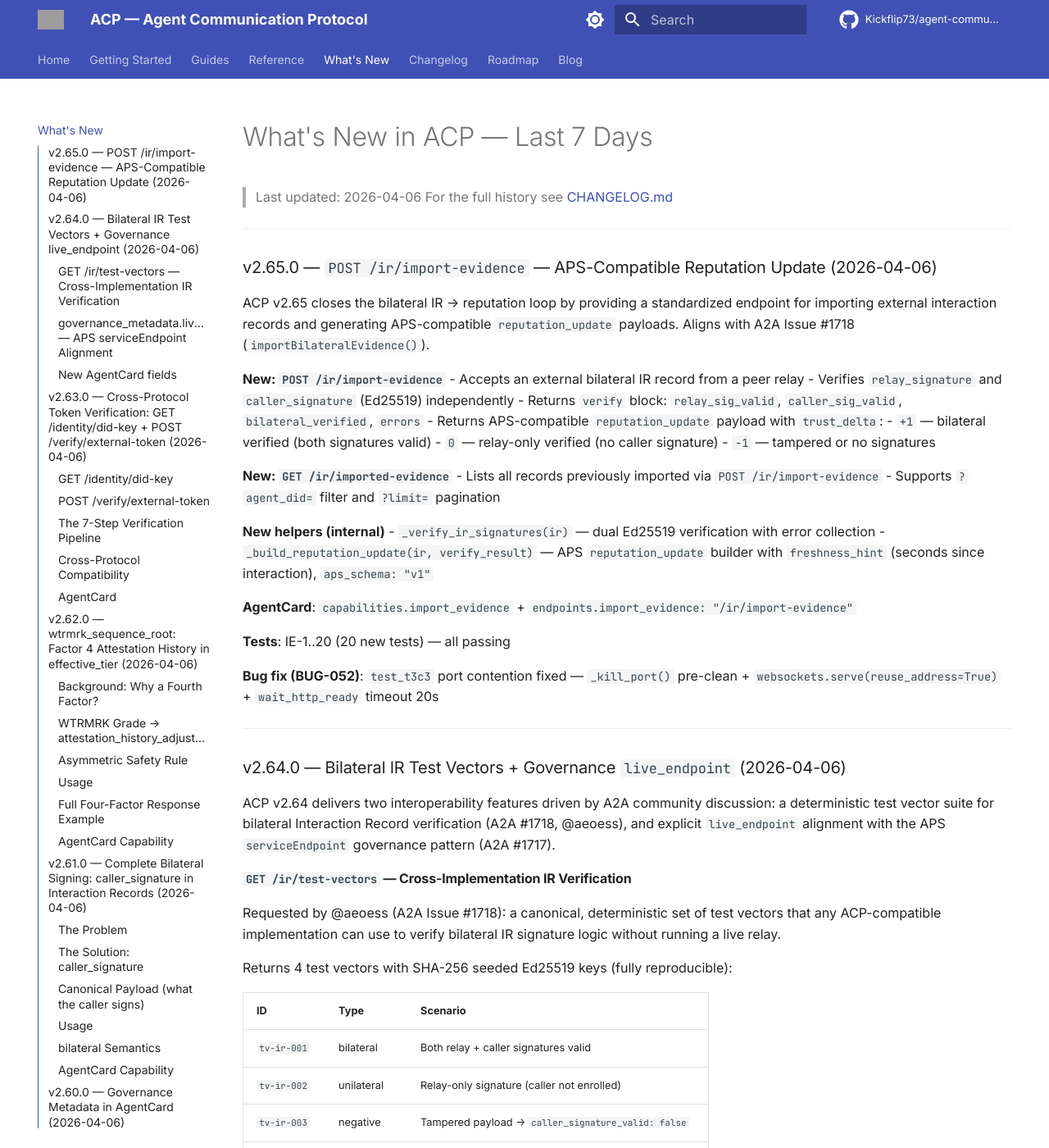
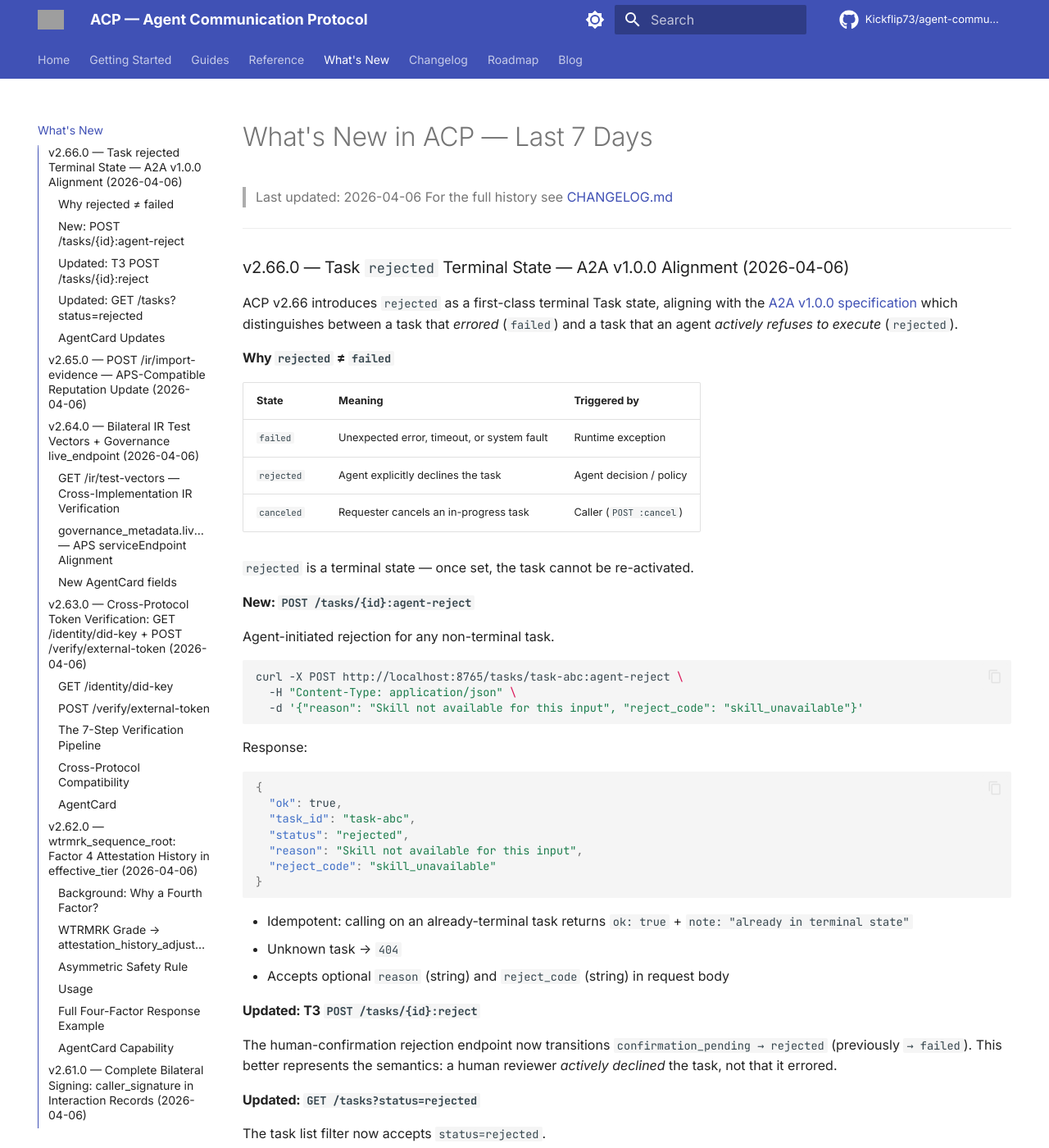
Before and after one commit to Kickflip73/agent-communication-protocol, an MkDocs documentation site: the page built from docs/whats-new.md, in a window 1280 px wide and 1400 px high. Shown: the whole window at 82% size. Built offline with MkDocs 1.6.1 and Material for MkDocs 9.7.7, drawn with Linux system fonts in a browser that asks for light colours; comment, search, counter and statistics services are not loaded; the version menu is left out; some of the changed text lies outside the part shown; grey boxes are pictures that could not be loaded.

Commit message:
docs: v2.66 whats-new + CHANGELOG — Task rejected state

````diff
--- a/docs/whats-new.md
+++ b/docs/whats-new.md
@@ -2,6 +2,74 @@
 
 > Last updated: 2026-04-06
 > For the full history see [CHANGELOG.md](../CHANGELOG.md)
+
+---
+
+### v2.66.0 — Task `rejected` Terminal State — A2A v1.0.0 Alignment (2026-04-06)
+
+ACP v2.66 introduces `rejected` as a first-class terminal Task state, aligning with the
+[A2A v1.0.0 specification](https://a2a-protocol.org) which distinguishes between a task
+that *errored* (`failed`) and a task that an agent *actively refuses to execute* (`rejected`).
+
+#### Why `rejected` ≠ `failed`
+
+| State | Meaning | Triggered by |
+|-------|---------|--------------|
+| `failed` | Unexpected error, timeout, or system fault | Runtime exception |
+| `rejected` | Agent explicitly declines the task | Agent decision / policy |
+| `canceled` | Requester cancels an in-progress task | Caller (`POST :cancel`) |
+
+`rejected` is a terminal state — once set, the task cannot be re-activated.
+
+#### New: `POST /tasks/{id}:agent-reject`
+
+Agent-initiated rejection for any non-terminal task.
+
+```bash
+curl -X POST http://localhost:8765/tasks/task-abc:agent-reject \
+  -H "Content-Type: application/json" \
+  -d '{"reason": "Skill not available for this input", "reject_code": "skill_unavailable"}'
+```
+
+Response:
+```json
+{
+  "ok": true,
+  "task_id": "task-abc",
+  "status": "rejected",
+  "reason": "Skill not available for this input",
+  "reject_code": "skill_unavailable"
+}
+```
+
+- Idempotent: calling on an already-terminal task returns `ok: true` + `note: "already in terminal state"`
+- Unknown task → `404`
+- Accepts optional `reason` (string) and `reject_code` (string) in request body
+
+#### Updated: T3 `POST /tasks/{id}:reject`
+
+The human-confirmation rejection endpoint now transitions `confirmation_pending → rejected`
+(previously `→ failed`). This better represents the semantics: a human reviewer *actively
+declined* the task, not that it errored.
+
+#### Updated: `GET /tasks?status=rejected`
+
+The task list filter now accepts `status=rejected`.
+
+#### AgentCard Updates
+
+```json
+{
+  "capabilities": {
+    "rejected_state": true
+  },
+  "endpoints": {
+    "agent_reject": "/tasks/{id}:agent-reject"
+  }
+}
+```
+
+**Tests**: RJ-1..10 — 9 passed, 1 skipped (T3 human-confirm scenario requires T3 skill)
 
 ---
 
````
Also changed, not shown: CHANGELOG.md (+28 -0 lines).
